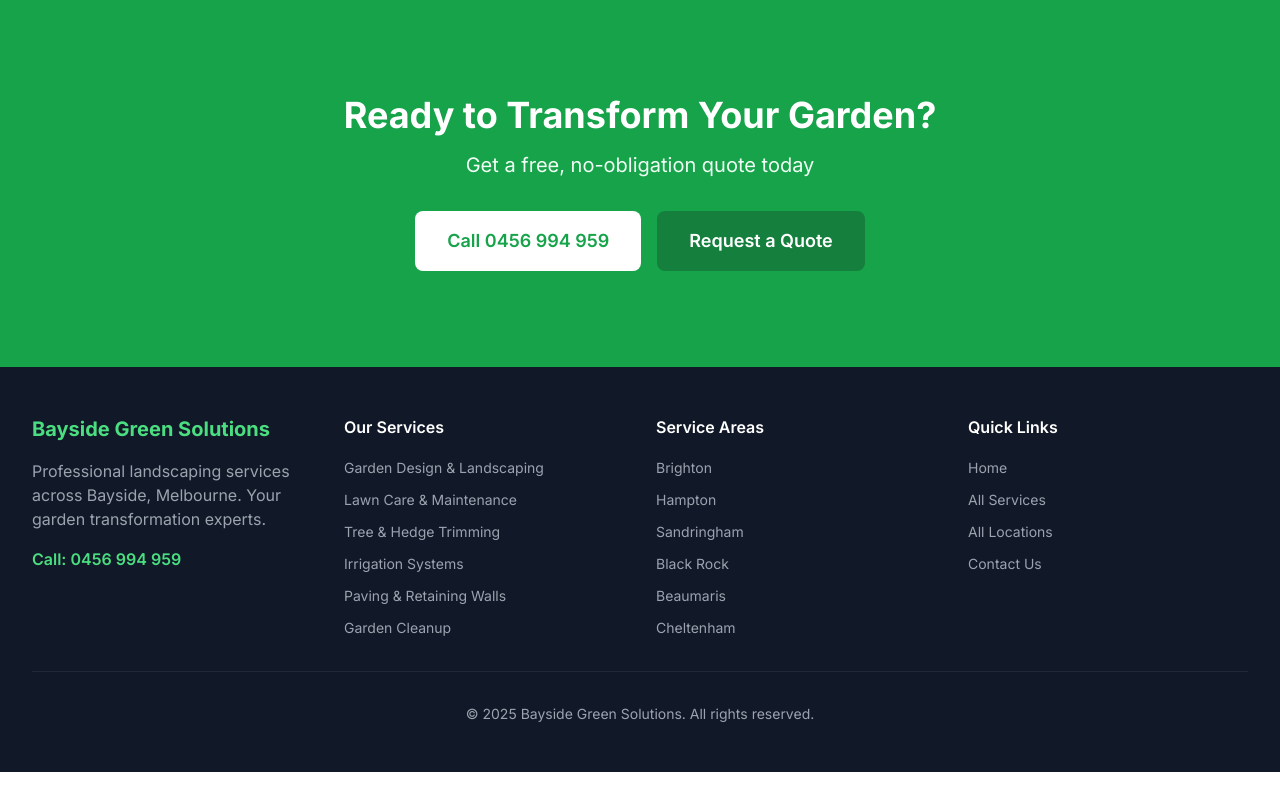
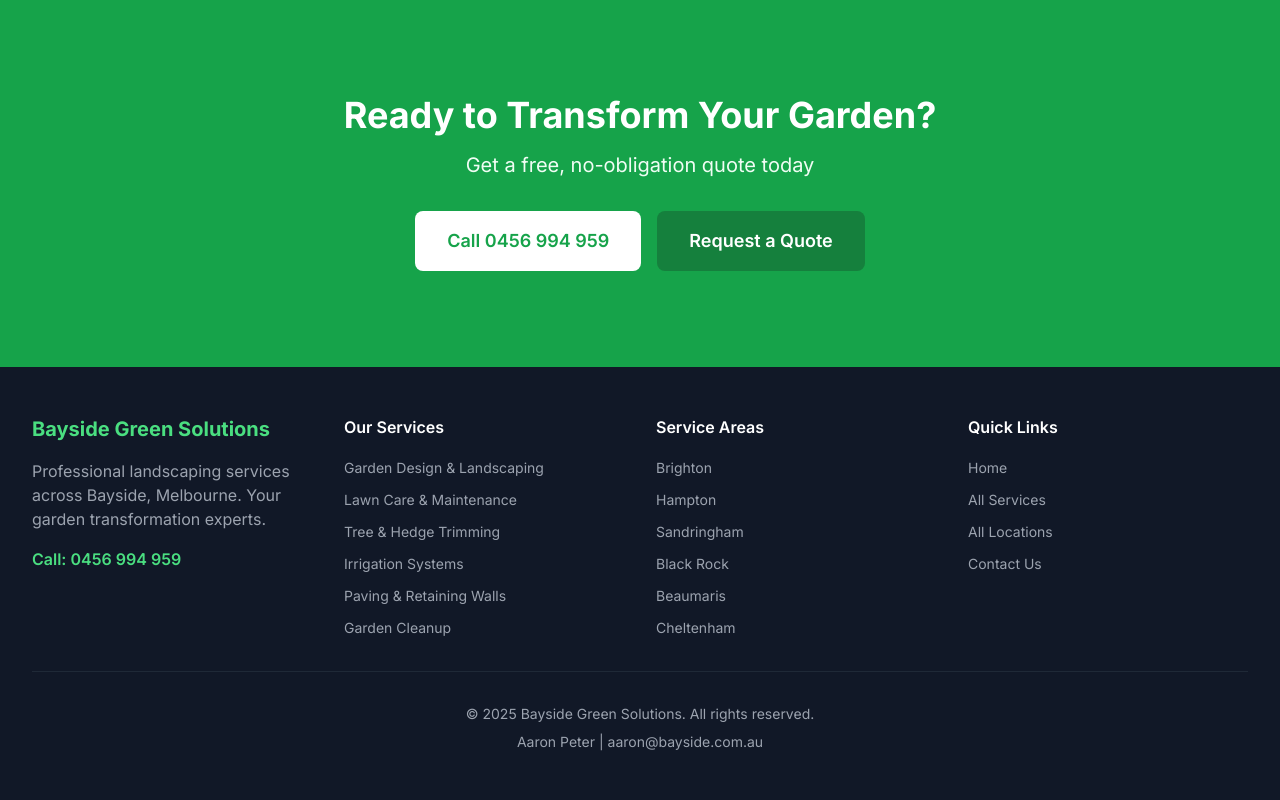
Before and after one commit to easygrow-sites/bayside-green-solutions, a Next.js app: page / in a window 1280 px wide. Shown: the part 4673-5473 px from the top of the page. Before the commit the page ends 5445 px from the top, so only its background shows below. Built offline with nearby package versions, Linux system fonts and the light colour scheme.

Commit message:
Update: add my name Aaron Peter to the bottom footer with email

```diff
--- a/components/Footer.tsx
+++ b/components/Footer.tsx
@@ -92,6 +92,7 @@ export default function Footer() {
 
         <div className="border-t border-gray-800 mt-8 pt-8 text-center text-gray-400 text-sm">
           <p>&copy; {new Date().getFullYear()} Bayside Green Solutions. All rights reserved.</p>
+          <p className="mt-2">Aaron Peter | <a href="mailto:aaron@bayside.com.au" className="hover:text-primary-400 transition-colors">aaron@bayside.com.au</a></p>
         </div>
       </div>
     </footer>
```
